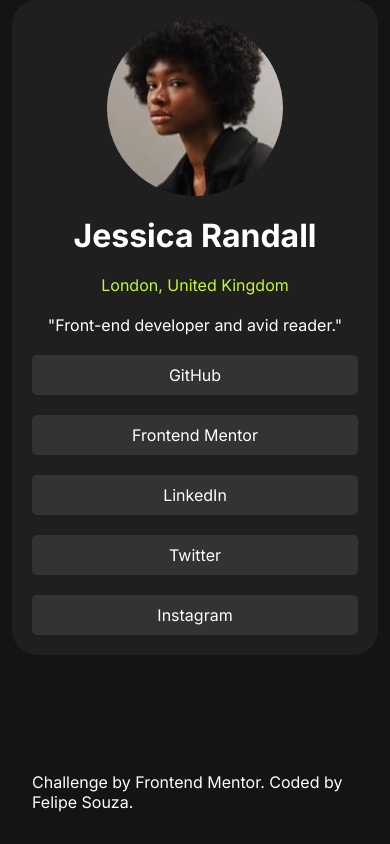
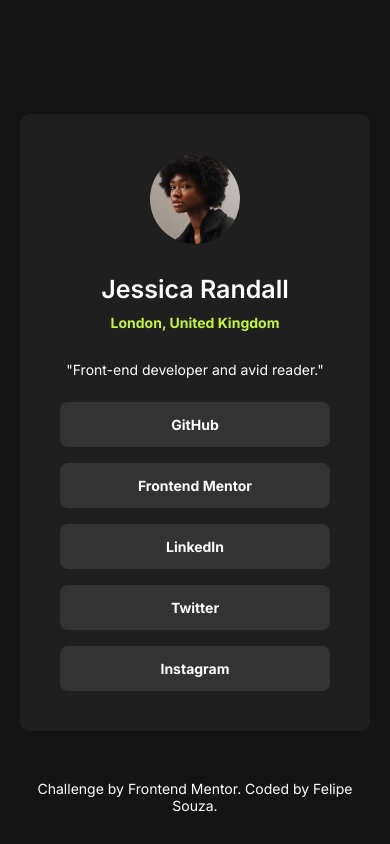
Before and after one commit to felipecsouza/social-links-profile, a plain HTML site: page index.html in a window 390 px wide. Drawn offline with Linux system fonts and the light colour scheme.

Commit message:
feat: ajustes finos na estruta e responsividade

```diff
--- a/index.html
+++ b/index.html
@@ -14,11 +14,13 @@
 </head>
 <body>
   <main class="card">
-    <img class="avatar" src="assets/images/avatar-jessica.jpeg" alt="Foto de perfil mostrando o rotos de Jessica Randall.">
-    <div class="infos">
-      <h1>Jessica Randall</h1>
-      <p>London, United Kingdom</p>
-      <span>"Front-end developer and avid reader."</span>
+    <div class="bio">
+      <img class="avatar" src="assets/images/avatar-jessica.jpeg" alt="Foto de perfil mostrando o rotos de Jessica Randall.">
+      <div class="infos">
+        <h1>Jessica Randall</h1>
+        <p>London, United Kingdom</p>
+      </div>
+      <span class="quote">"Front-end developer and avid reader."</span>
     </div>
     <ul class="lista-links">
       <li><a href="https://www.githubb.com" target="_blank">GitHub</a></li>
--- a/style.css
+++ b/style.css
@@ -9,14 +9,17 @@
 
 :root {
     --verde: hsl(75, 94%, 57%);
-
     --white: hsl(0, 0%, 100%);
 
     --grey-700: hsl(0, 0%, 20%);
     --grey-800: hsl(0, 0%, 12%);
     --grey-900: hsl(0, 0%, 8%);
 
-    --fonte-principal: 'Inter', sans-serif;
+    --fonte-titulo: 600 25px 'Inter', sans-serif;
+    --fonte-subtitulo: 700 14px 'Inter', sans-serif;
+    --fonte-texto: 400 14px 'Inter', sans-serif;
+    --fonte-links: 700 14px 'Inter', sans-serif;
+
 }
 
 body {
@@ -26,8 +29,9 @@ body {
     background-color: var(--grey-900);
     min-height: 100vh;
     justify-content: center;
-    font-family: var(--fonte-principal);
     color: var(--white);
+    position: relative;
+    padding: 20px;
 }
 
 .card {
@@ -35,9 +39,18 @@ body {
     flex-direction: column;
     align-items: center;
     background-color: var(--grey-800);
-    padding: 20px;
-    border-radius: 25px;
-    gap: 20px;
+    border-radius: 10px;
+    gap: 24px;
+    width: 385px;
+    max-width: 100%;
+    padding: 40px;
+}
+
+.bio {
+    display: flex;
+    flex-direction: column;
+    align-items: center;
+    gap: 30px;
 }
 
 .avatar {
@@ -45,25 +58,37 @@ body {
     margin-right: auto;
     object-fit: cover;
     border-radius: 50%;
-
+    width: 90px;
 }
 
 .infos {
     display: flex;
     flex-direction: column;
-    gap: 20px;
+    gap: 10px;
     align-items: center;
+}
+
+.infos h1 {
+    font: var(--fonte-titulo);
 }
 
 .infos p {
     color: var(--verde);
+    font: var(--fonte-subtitulo);
+    text-align: center;
+}
+
+.quote {
+    font: var(--fonte-texto);
+    text-align: center;
 }
 
 .lista-links {
     display: flex;
     flex-direction: column;
-    gap: 20px;
+    gap: 16px;
     align-items: center;
+    width: 100%;
 }
 
 .lista-links li {
@@ -71,20 +96,38 @@ body {
 }
 
 .lista-links li a {
-    padding: 10px 100px;
     background-color: var(--grey-700);
     display: block;
     color: var(--white);
-    border-radius: 5px;
+    border-radius: 8px;
     transition: 0.3s;
     text-align: center;
+    padding: 14px;
+    font: var(--fonte-links);
 }
 
 footer {
-    margin-top: auto;
-    padding: 32px
+    position: absolute;
+    bottom: 10px;
+    padding: 20px;
+    font: var(--fonte-texto);
+    text-align: center;
+    width: 100%;
 }
 
 footer a {
-    color: var(--white);
+        color: var(--white);
+    }
+
+@media (hover: hover) {
+
+    .lista-links li a:hover {
+        background-color: var(--verde);
+        color: var(--grey-900);
+        transform: scale(1.02);
+    }
+
+    footer a:hover {
+        color: var(--verde);
+    }
 }
```
